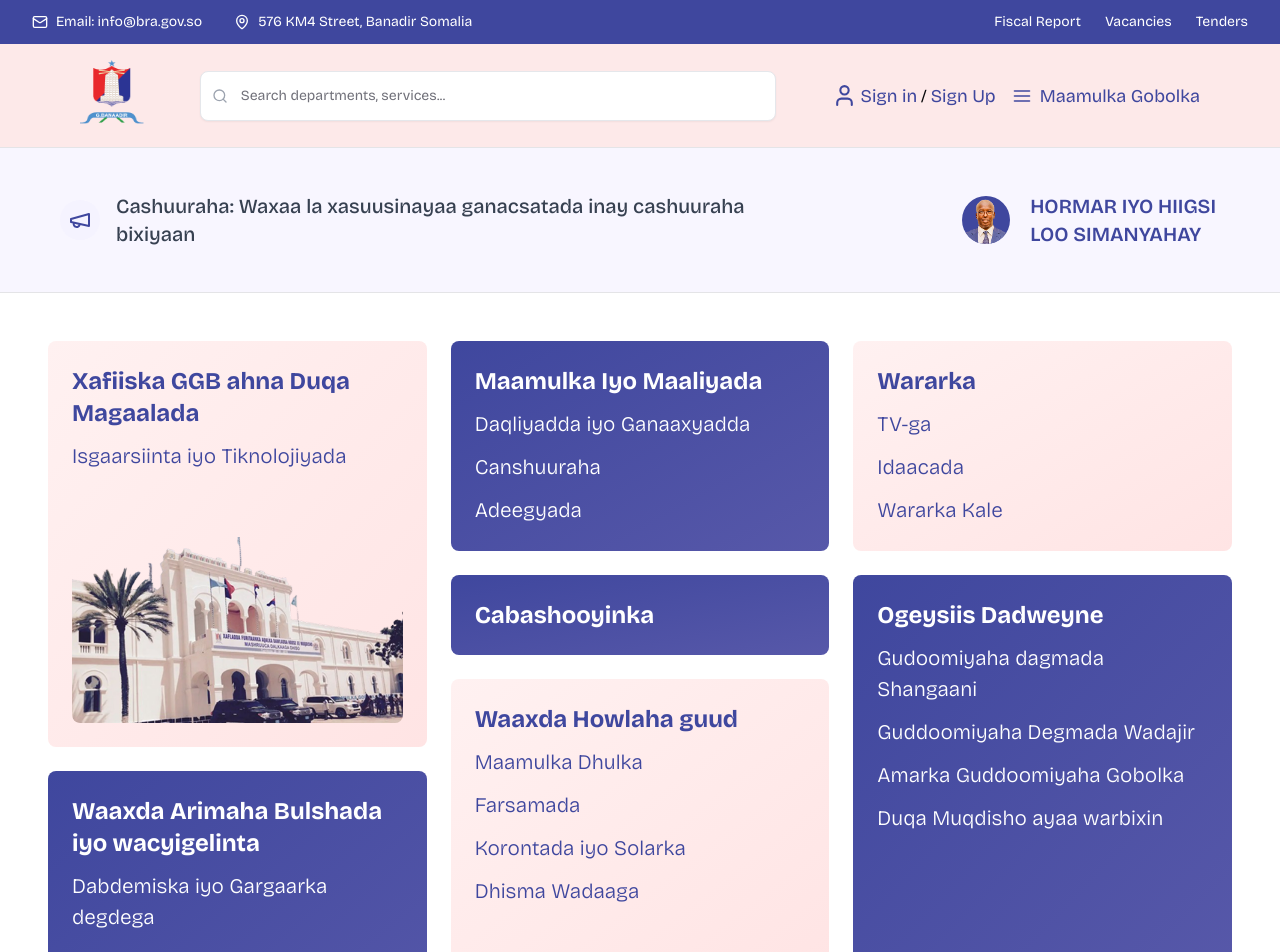
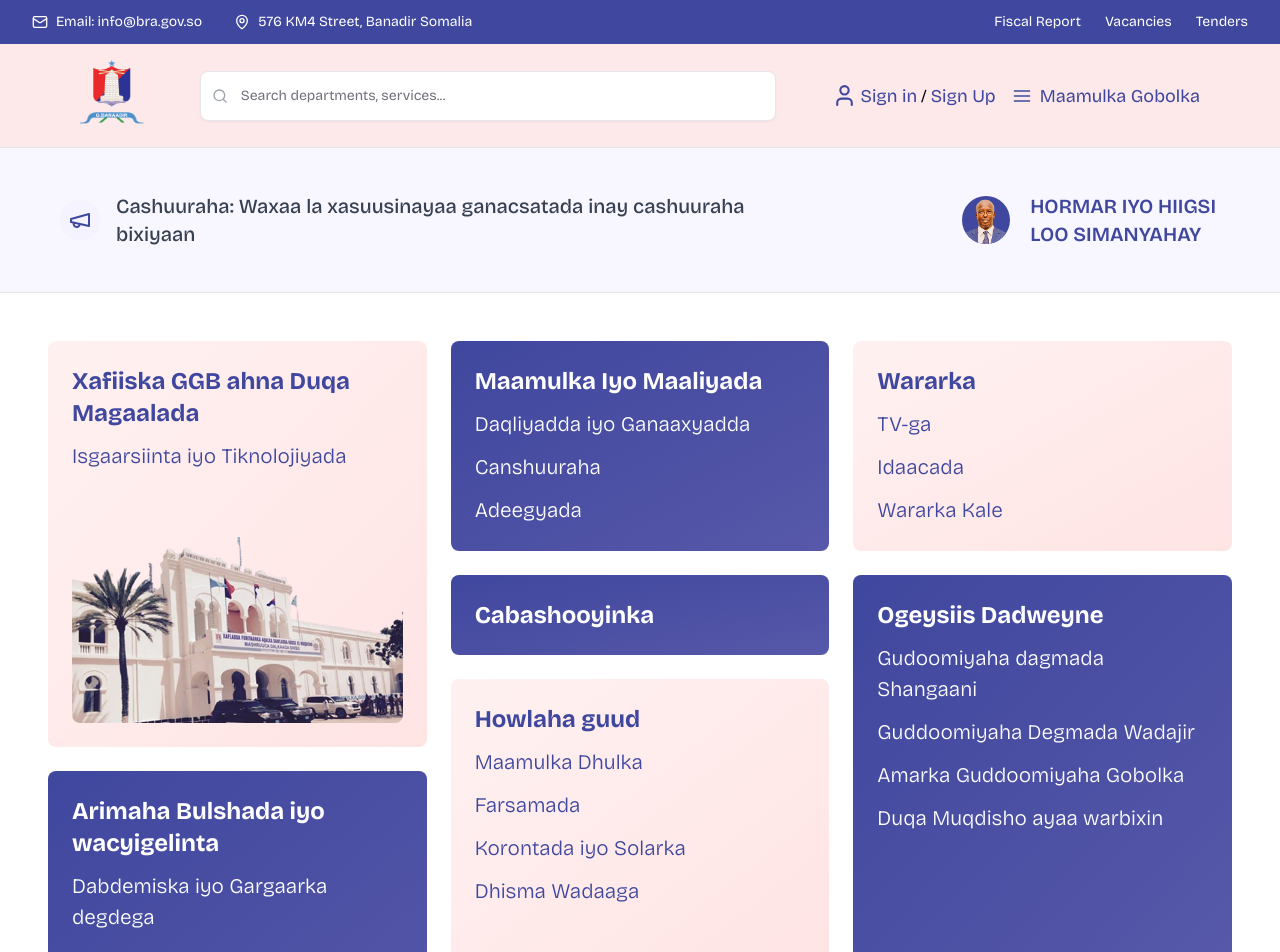
Before and after one commit to haphuu5056/banadir-gov-services, a Next.js app: page / in a window 1280 px wide. Shown: the top 952 px of the page. Built offline with nearby package versions, Linux system fonts and the light colour scheme.

Commit message:
homedeparments switched and search, sigin&singup verifi.. updated

```diff
--- a/components/DepartmentList.tsx
+++ b/components/DepartmentList.tsx
@@ -19,8 +19,8 @@ export const homeDepartments = [
     cols: "lg:col-span-1 lg:row-span-4",
   },
   {
-    title: "Waaxda Arimaha Bulshada iyo wacyigelinta",
-    link: "/homedeparment/arimaha-bulshada",
+    title: "Arimaha Bulshada iyo wacyigelinta",
+    link: "/departments/arimaha-bulshada",
     background: "bg-gradient-to-br from-[#3F479E] to-[#5758a9]",
     textColor: "text-white",
     icon: <Users size={35} />,
@@ -81,7 +81,7 @@ export const homeDepartments = [
     cols: "lg:col-span-1 lg:row-span-4 lg:col-start-3 lg:row-start-3 h-fit",
   },
   {
-    title: "Waaxda Howlaha guud",
+    title: "Howlaha guud",
     link: "/homedeparment/howlaha-guud",
     background: "bg-gradient-to-br from-[#FFF1F1] to-[#FFE4E4]",
     textColor: "text-primary",
```
